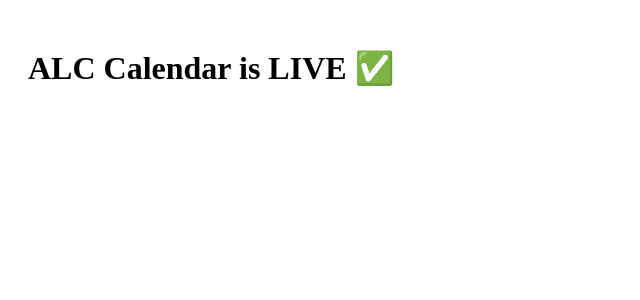
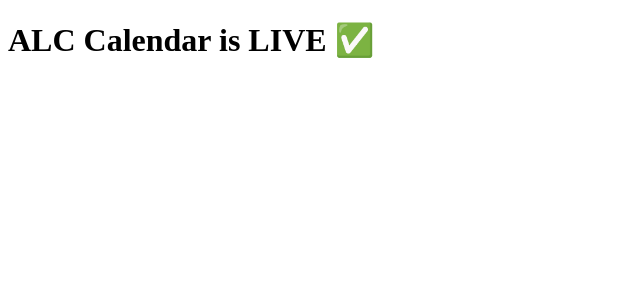
Before and after one commit to korkouanastasia4-lgtm/alc-calendar, a React (Vite) app: page / in a window 1280 px wide. Shown: the top 300 px of the page, without its empty margins (0-640 px from the left). Built offline with nearby package versions, Linux system fonts and the light colour scheme.

Commit message:
Update App.jsx

```diff
--- a/src/App.jsx
+++ b/src/App.jsx
@@ -1,6 +1,6 @@
 export default function App() {
   return (
-    <div style={{ padding: 20 }}>
+    <div>
       <h1>ALC Calendar is LIVE ✅</h1>
     </div>
   )
```
